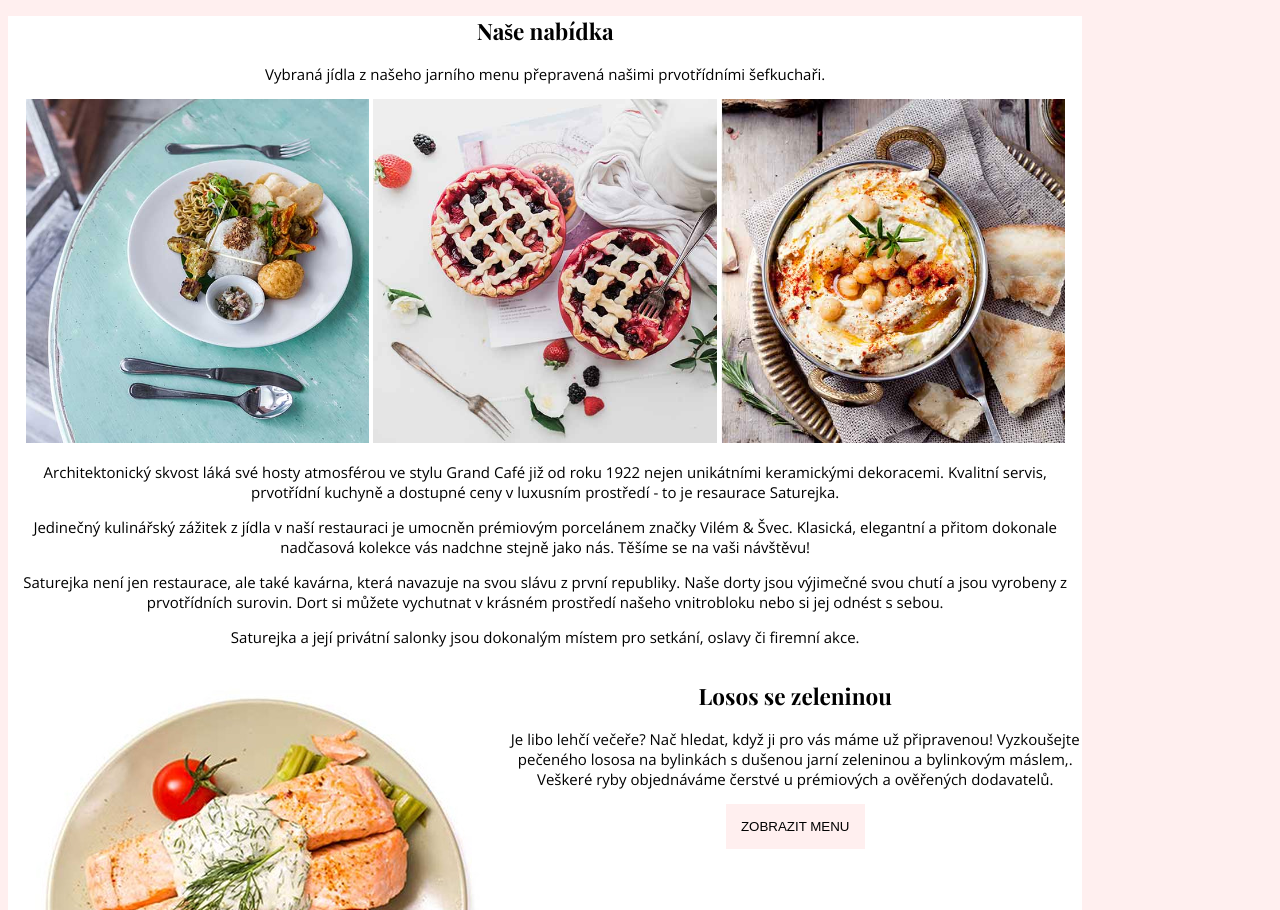
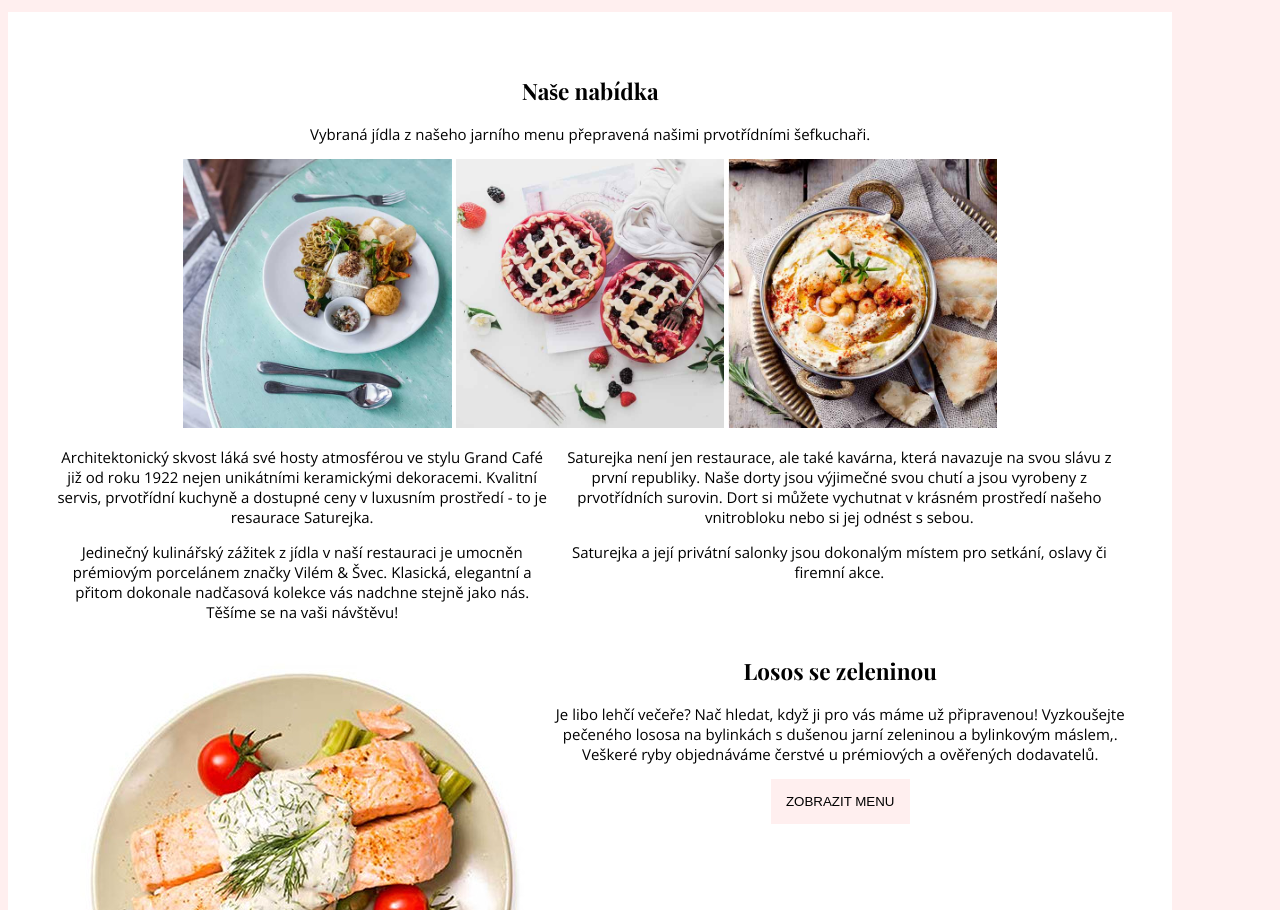
Before and after one commit to havraiv/saturejka, a plain HTML site: page index.html in a window 1280 px wide. Shown: the part 190-1100 px from the top of the page. Drawn offline with nearby package versions, Linux system fonts and the light colour scheme.

Commit message:
Další stylování.

```diff
--- a/index.html
+++ b/index.html
@@ -31,8 +31,9 @@
           <img src="img/home1.jpg" alt="Ukázka jídla" />
           <img src="img/home2.jpg" alt="Ukázka jídla" />
           <img src="img/home3.jpg" alt="Ukázka jídla" />
-        </section>
-        <div class="text">
+        </section class>
+        <section class="text">
+        <div class>
           <p>
             Architektonický skvost láká své hosty atmosférou ve stylu Grand Café
             již od roku 1922 nejen unikátními keramickými dekoracemi. Kvalitní
@@ -46,7 +47,7 @@
             Těšíme se na vaši návštěvu!
           </p>
         </div>
-        <div class="text">
+        <div class>
           <p>
             Saturejka není jen restaurace, ale také kavárna, která navazuje na
             svou slávu z první republiky. Naše dorty jsou výjimečné svou chutí a
--- a/style.css
+++ b/style.css
@@ -18,6 +18,7 @@ body {
   background-color: white;
   text-align: center;
   width: 85%;
+  padding: 3rem;
 }
 
 header {
@@ -25,7 +26,7 @@ header {
 }
 
 .images img {
-  width: 32%;
+  width: 25%;
 }
 
 button {
@@ -48,3 +49,8 @@ button {
 .tagliatelle img {
   float: right;
 }
+
+.text {
+  display: flex;
+  flex-direction: row;
+}
```
